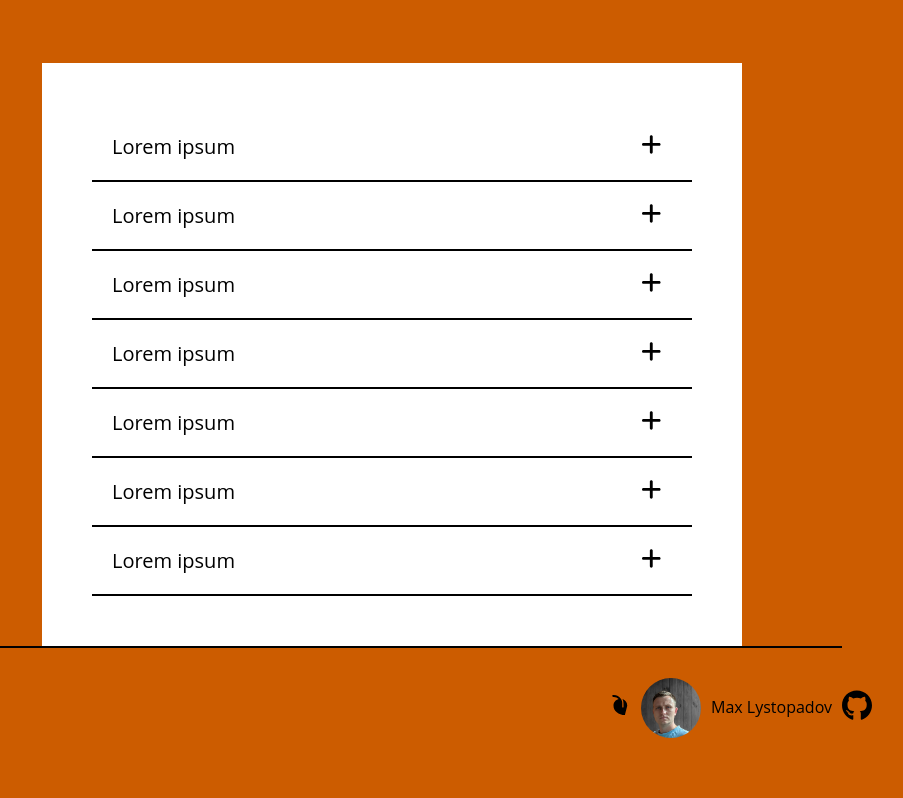
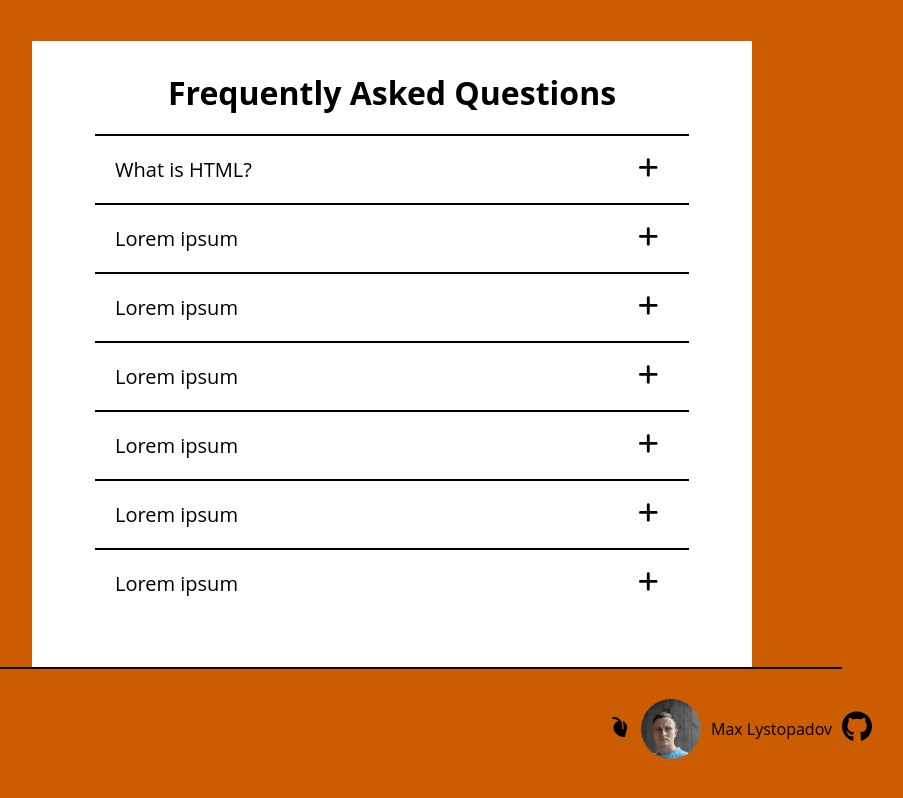
Before and after one commit to senior-listik/itea-js-task-16, a plain HTML site: page index.html in a window 1280 px wide. Shown: the whole page, without its empty margins (248-1151 px from the left). Drawn offline with Linux system fonts and the light colour scheme.

Commit message:
change html & some styles

```diff
--- a/index.html
+++ b/index.html
@@ -11,15 +11,15 @@
     <div class="wrapper">
         <div class="container">
             <div class="accordion">
+            <h1 class="title">Frequently asked questions</h1>
 
-                <div class="accordion__title">Lorem ipsum <span class="accordion__icon">
+                <div class="accordion__title">What is HTML? <span class="accordion__icon">
                     <svg width="20px" xmlns="http://www.w3.org/2000/svg" viewBox="0 0 448 512">
                     <path
                         d="M240 80c0-17.7-14.3-32-32-32s-32 14.3-32 32V224H32c-17.7 0-32 14.3-32 32s14.3 32 32 32H176V432c0 17.7 14.3 32 32 32s32-14.3 32-32V288H384c17.7 0 32-14.3 32-32s-14.3-32-32-32H240V80z" />
                     </svg></span></div>
-                <div class="accordion_text hide">Lorem ipsum dolor sit amet consectetur adipisicing elit.
-                Laudantium dolor doloremque aliquid ea voluptates repellat veniam voluptatum dolorem,
-                eveniet commodi molestias perspiciatis? Eligendi ut assumenda magnam explicabo enim, ipsa esse?</div>
+                <div class="accordion_text hide">HTML, or hypertext markup language, is a markup language used to create the frontend of websites. It is written to
+                include the structure of a web page and rendered by web browsers into the websites that we see online.</div>
 
                 <div class="accordion__title">Lorem ipsum <span class="accordion__icon"><svg width="20px" xmlns="http://www.w3.org/2000/svg" viewBox="0 0 448 512">
                     <path
--- a/scss/style.scss
+++ b/scss/style.scss
@@ -23,27 +23,41 @@ $hover-color: aqua;
 
 .container {
     width: 900px;
-    overflow: hidden;
+    overflow-y: scroll;
     margin: 0 auto;
     border-bottom: 2px solid black;
+    &::-webkit-scrollbar {
+            width: 0;
+    }
 }
+ .title {
+     text-align: center;
+     margin-bottom: 20px;
+     text-transform: capitalize;
+ }
+.accordion {
 
-.accordion {
-    width: 700px;
+    width: 80%;
     margin: 0 auto;
     background: $items-bg;
-    padding: 50px;
+    padding: 30px 30px 50px;
+
     &_text {
+    margin: 0 auto;
+        width: 90%;
+        height: 130px;
         background: $items-bg;
         text-align: justify;
         padding: 20px;
-        border-bottom: 2px solid black;
+        transition: 0.5s;
     }
 
      &__title {
-        width: 100%;
+    margin: 0 auto;
+        width: 90%;
         padding: 20px;
-        border-bottom: 2px solid black;
+        border-top: 2px solid black;
+        // border-bottom: 2px solid black;
         background: $items-bg;
         position: relative;
         font-size: 20px;
@@ -57,7 +71,9 @@ $hover-color: aqua;
     }
 }
 .hide{
-    display: none;
+    height: 0;
+    padding: 0 20px;
+    overflow: hidden;
 }
 .rotate{
     transform: rotate(225deg);
```
Also changed, not shown: css/style.css.
